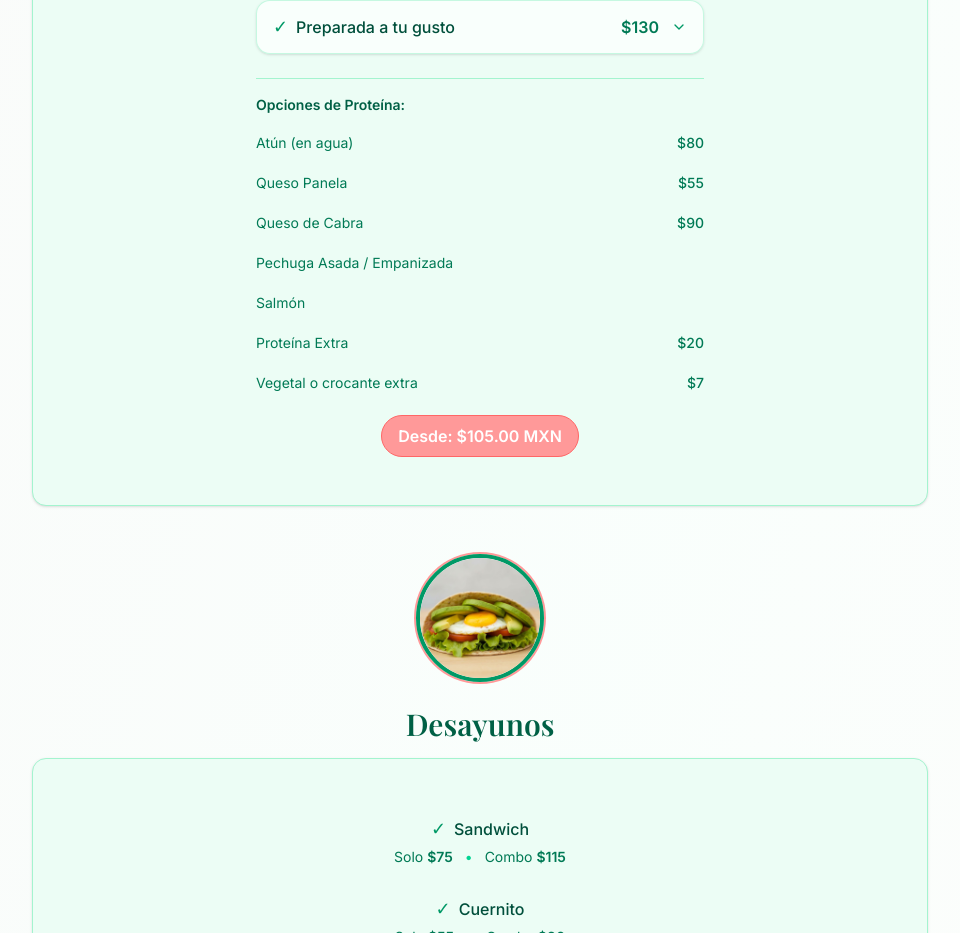
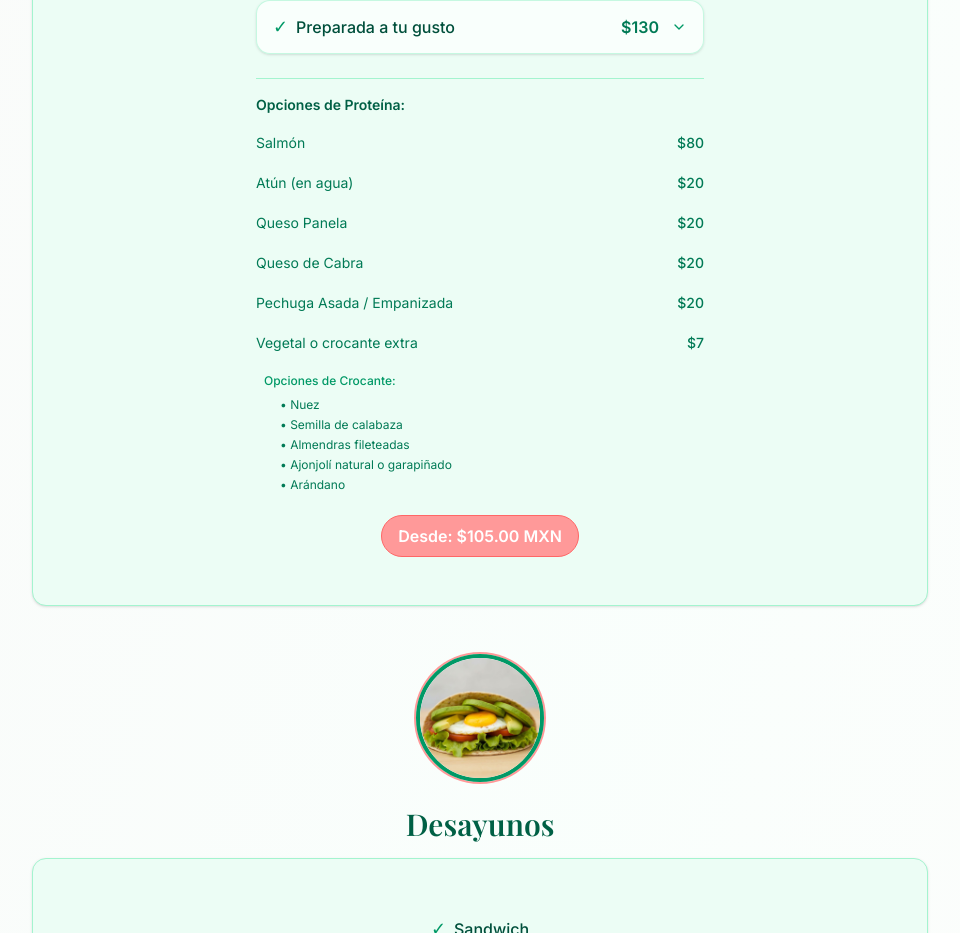
Before and after one commit to dyegolara/mama-lechuga, a Next.js app: page / in a window 1280 px wide. Shown: the part 1160-2093 px from the top of the page, without its empty margins (160-1120 px from the left). Built offline with nearby package versions, Linux system fonts and the light colour scheme; a web font is replaced by a local one.

Commit message:
add extra options

```diff
--- a/components/EnsaladasSection.tsx
+++ b/components/EnsaladasSection.tsx
@@ -92,7 +92,9 @@ export default function EnsaladasSection() {
           />
         </div>
       </div>
-      <h3 className="text-3xl font-serif text-emerald-800 mb-4 font-semibold">Ensaladas</h3>
+      <h3 className="text-3xl font-serif text-emerald-800 mb-4 font-semibold">
+        Ensaladas
+      </h3>
       <Card className="bg-emerald-50 border-emerald-200">
         <CardContent className="p-6">
           <ul className="space-y-3 text-emerald-800 max-w-md mx-auto">
@@ -110,7 +112,9 @@ export default function EnsaladasSection() {
                   >
                     <div className="flex items-center gap-2">
                       <span className="text-emerald-600 text-lg">✓</span>
-                      <span className="text-emerald-900 font-medium">{salad.name}</span>
+                      <span className="text-emerald-900 font-medium">
+                        {salad.name}
+                      </span>
                     </div>
                     <div className="flex items-center gap-3">
                       <span className="text-emerald-700 font-semibold whitespace-nowrap">
@@ -125,8 +129,10 @@ export default function EnsaladasSection() {
                   </button>
                   {isOpen && (
                     <div className="px-4 pb-4">
-                      <p className="text-sm text-emerald-700 font-medium mb-2">Ingredientes:</p>
-                      <ul className="list-disc space-y-1 text-sm text-emerald-700 pl-5">
+                      <p className="text-sm text-emerald-700 font-medium mb-2 text-left">
+                        Ingredientes:
+                      </p>
+                      <ul className="list-disc space-y-1 text-sm text-emerald-700 pl-5 text-left">
                         {salad.ingredients.map((ingredient) => (
                           <li key={ingredient}>{ingredient}</li>
                         ))}
@@ -138,29 +144,51 @@ export default function EnsaladasSection() {
             })}
           </ul>
           <div className="mt-6 pt-4 border-t border-emerald-200 max-w-md mx-auto">
-            <p className="text-sm text-emerald-800 font-semibold mb-3 text-left">Opciones de Proteína:</p>
+            <p className="text-sm text-emerald-800 font-semibold mb-3 text-left">
+              Opciones de Proteína:
+            </p>
             <ul className="text-sm text-emerald-700 space-y-2">
               <li className="flex items-start justify-between gap-3 py-1.5 rounded-lg hover:bg-emerald-100/30 transition-colors">
+                <span className="flex-1 text-left">Salmón</span>
+                <span className="font-medium whitespace-nowrap">$80</span>
+              </li>
+
+              <li className="flex items-start justify-between gap-3 py-1.5 rounded-lg hover:bg-emerald-100/30 transition-colors">
                 <span className="flex-1 text-left">Atún (en agua)</span>
-                <span className="font-medium whitespace-nowrap">$80</span>
+                <span className="font-medium whitespace-nowrap">$20</span>
               </li>
               <li className="flex items-start justify-between gap-3 py-1.5 rounded-lg hover:bg-emerald-100/30 transition-colors">
                 <span className="flex-1 text-left">Queso Panela</span>
-                <span className="font-medium whitespace-nowrap">$55</span>
+                <span className="font-medium whitespace-nowrap">$20</span>
               </li>
               <li className="flex items-start justify-between gap-3 py-1.5 rounded-lg hover:bg-emerald-100/30 transition-colors">
                 <span className="flex-1 text-left">Queso de Cabra</span>
-                <span className="font-medium whitespace-nowrap">$90</span>
-              </li>
-              <li className="py-1.5 text-left">Pechuga Asada / Empanizada</li>
-              <li className="py-1.5 text-left">Salmón</li>
-              <li className="flex items-start justify-between gap-3 py-1.5 rounded-lg hover:bg-emerald-100/30 transition-colors">
-                <span className="flex-1 text-left">Proteína Extra</span>
                 <span className="font-medium whitespace-nowrap">$20</span>
               </li>
               <li className="flex items-start justify-between gap-3 py-1.5 rounded-lg hover:bg-emerald-100/30 transition-colors">
-                <span className="flex-1 text-left">Vegetal o crocante extra</span>
+                <span className="flex-1 text-left">
+                  Pechuga Asada / Empanizada
+                </span>
+                <span className="font-medium whitespace-nowrap">$20</span>
+              </li>
+
+              <li className="flex items-start justify-between gap-3 py-1.5 rounded-lg hover:bg-emerald-100/30 transition-colors">
+                <span className="flex-1 text-left">
+                  Vegetal o crocante extra
+                </span>
                 <span className="font-medium whitespace-nowrap">$7</span>
+              </li>
+              <li className="py-1.5 pl-2">
+                <p className="text-xs text-emerald-600 font-medium mb-2 text-left">
+                  Opciones de Crocante:
+                </p>
+                <ul className="text-xs text-emerald-700 space-y-1 pl-4">
+                  <li className="text-left">• Nuez</li>
+                  <li className="text-left">• Semilla de calabaza</li>
+                  <li className="text-left">• Almendras fileteadas</li>
+                  <li className="text-left">• Ajonjolí natural o garapiñado</li>
+                  <li className="text-left">• Arándano</li>
+                </ul>
               </li>
             </ul>
           </div>
```
